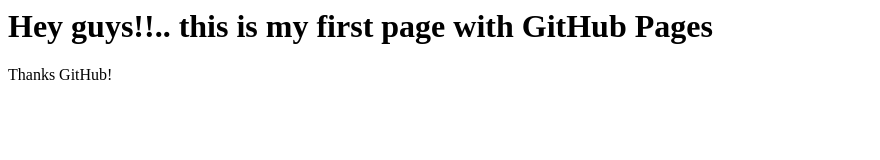
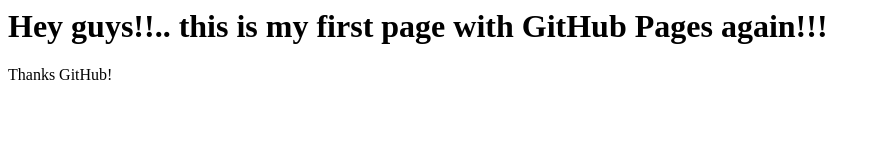
Before and after one commit to ClaudioAguileraCaneteMIT/OfficeHoursRepo, a plain HTML site: page index.html in a window 1280 px wide. Shown: the whole page, without its empty margins (0-880 px from the left). Drawn offline with Linux system fonts and the light colour scheme.

Commit message:
Update index.html
update index.html

```diff
--- a/index.html
+++ b/index.html
@@ -1,4 +1,4 @@
 <html>
-<h1> Hey guys!!.. this is my first page with GitHub Pages </h1>
+<h1> Hey guys!!.. this is my first page with GitHub Pages again!!!</h1>
 <p>Thanks GitHub!</p>
 </html>
```
